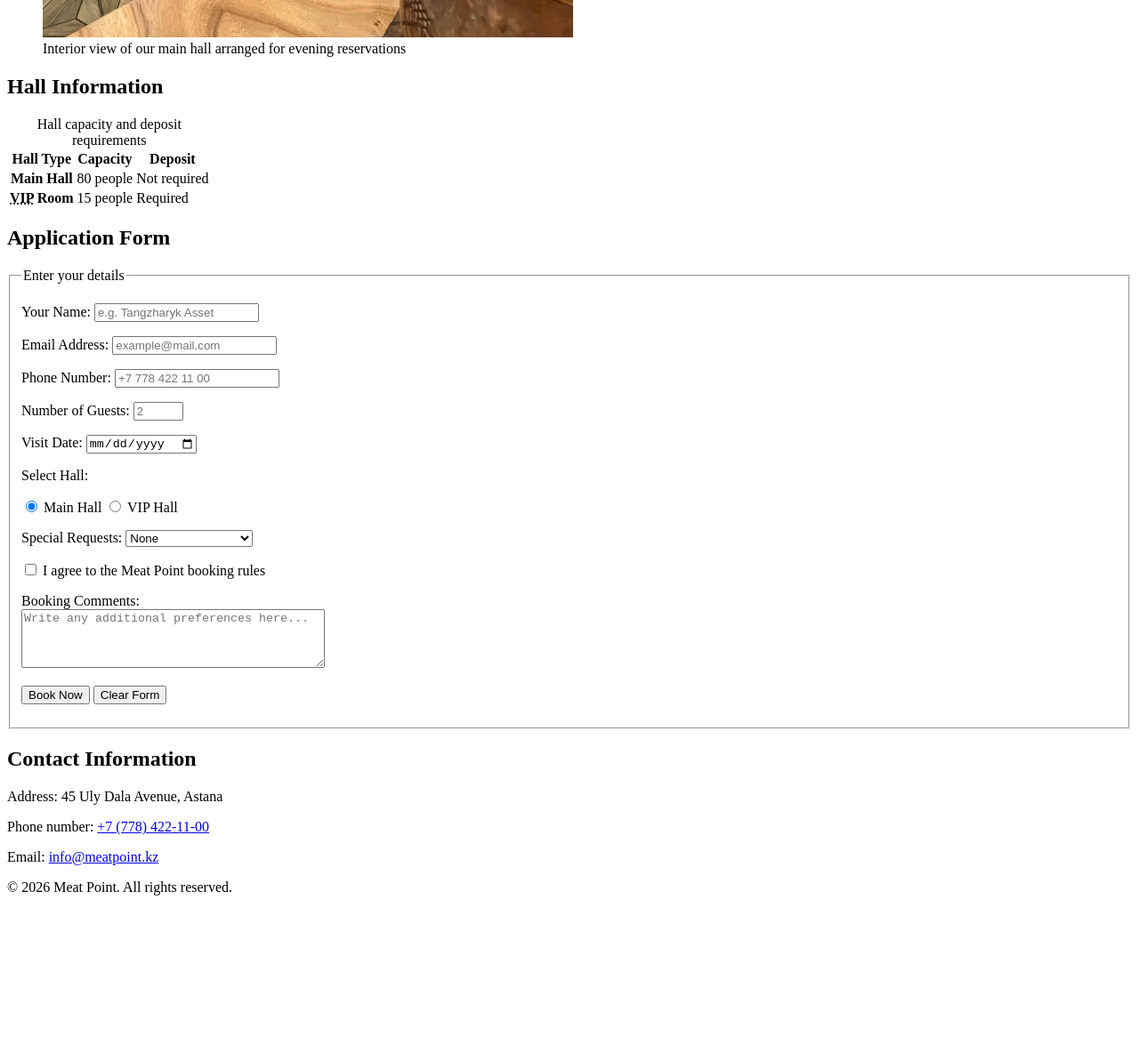
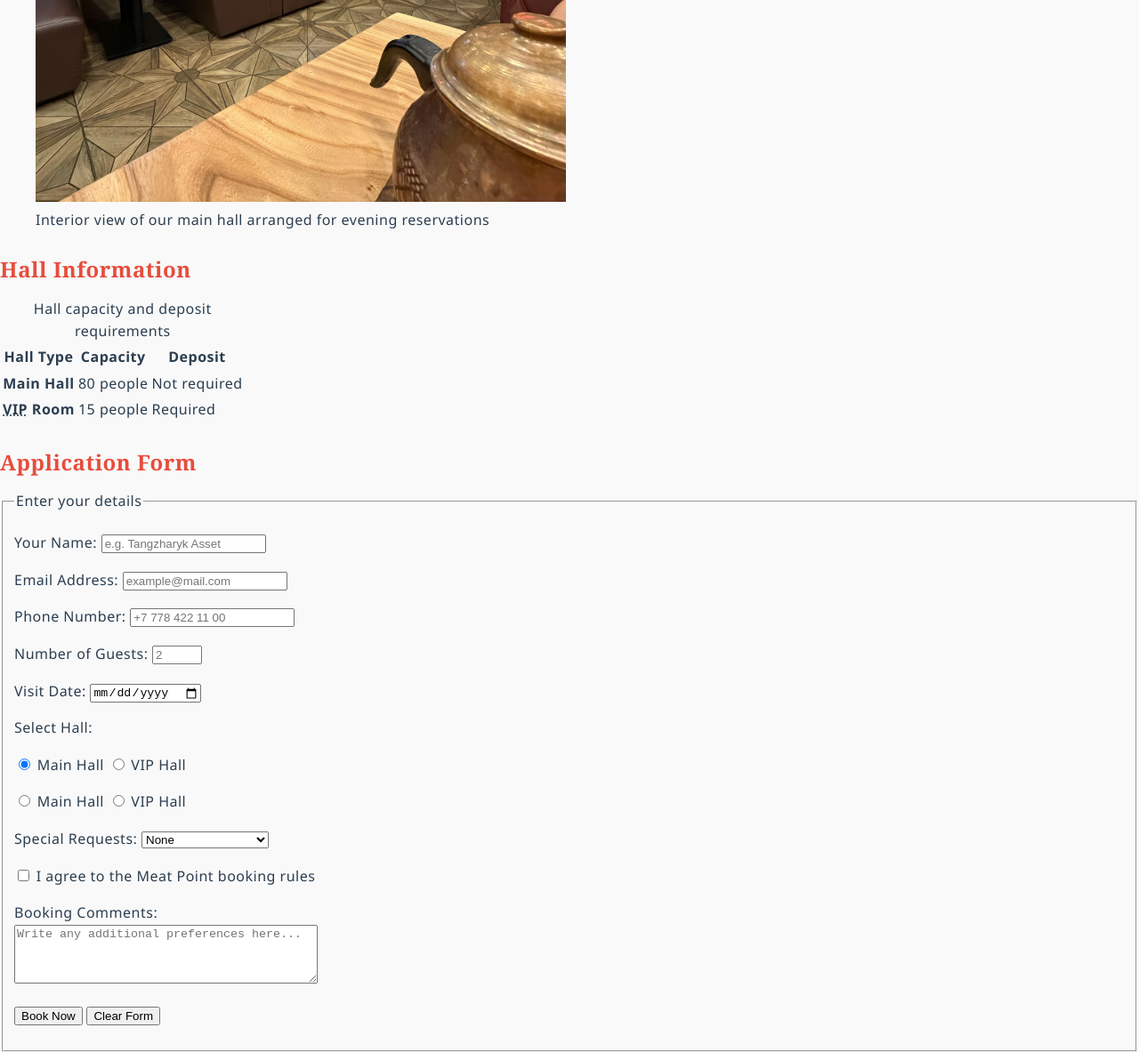
Before and after one commit to Qpzm1212/WEB-project, a plain HTML site: page booking.html in a window 1280 px wide. Shown: the part 1260-2443 px from the top of the page at 89% size. Before the commit the page ends 2283 px from the top, so only its background shows below. Drawn offline with Linux system fonts and the light colour scheme.

Commit message:
Add CSS links to remaining pages

```diff
--- a/booking.html
+++ b/booking.html
@@ -6,6 +6,8 @@
     <meta name="description" content="Table booking at the halal restaurant Meat Point in Astana.">
     <meta name="author" content="Tangzharyk">
 <title>Table Booking | Meat Point</title>
+  <link rel="stylesheet" href="css/base.css">
+  <link rel="stylesheet" href="css/zongs.css">
 </head>
 <body>
 
@@ -123,7 +125,16 @@
                         <input type="radio" id="hall-main" name="hall" value="main" checked>
                         <label for="hall-main">Main Hall</label>
 
-                        <input type="radio" id="hall-vip" name="hall" value="vip">
+                        <input type="radio" id="hall-vip" name="hallE" value="vip">
+                        <label for="hall-vip">VIP Hall</label>
+                    </p>
+
+
+                    <p>
+                        <input type="radio" >
+                        <label for="hall-main">Main Hall</label>
+
+                        <input type="radio" >
                         <label for="hall-vip">VIP Hall</label>
                     </p>
 
--- a/colophon.html
+++ b/colophon.html
@@ -7,6 +7,8 @@
     <meta name="description" content="Colophon and site creation details for the Meat Point Astana project.">
     <meta name="author" content="Madiyar Akylbek">
     <title>About Site Creation | Meat Point</title>
+  <link rel="stylesheet" href="css/base.css">
+  <link rel="stylesheet" href="css/zongs.css">
 </head>
 
 <body>
```
Also changed, not shown: events.html (+2 -0 lines), feedback.html (+2 -0 lines).
